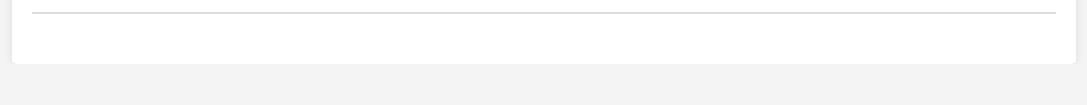
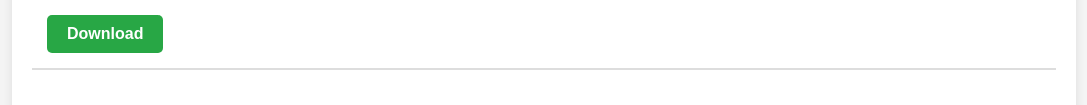
Before and after one commit to black-dragon-here/me, a plain HTML site: page index.html in a window 1280 px wide. Shown: the part 1210-1315 px from the top of the page, without its empty margins (96-1183 px from the left). Before the commit the page ends 1274 px from the top, so only its background shows below. Drawn offline with Linux system fonts and the light colour scheme.

Commit message:
Update index.html

```diff
--- a/index.html
+++ b/index.html
@@ -135,6 +135,24 @@
                 <source src="afgan.mp4" type="video/mp4">
                 आपका ब्राउज़र इस वीडियो को सपोर्ट नहीं करता।
             </video>
+            <br>
+            <a href="afgan.mp4" download class="download-btn">Download</a>
+            <br>
+
+<style>
+.download-btn {
+    display: inline-block;
+    padding: 10px 20px;
+    background-color: #28a745;
+    color: white;
+    text-decoration: none;
+    border-radius: 5px;
+    font-weight: bold;
+}
+.download-btn:hover {
+    background-color: #218838;
+}
+</style>
         </section>
     </main>
 
```
